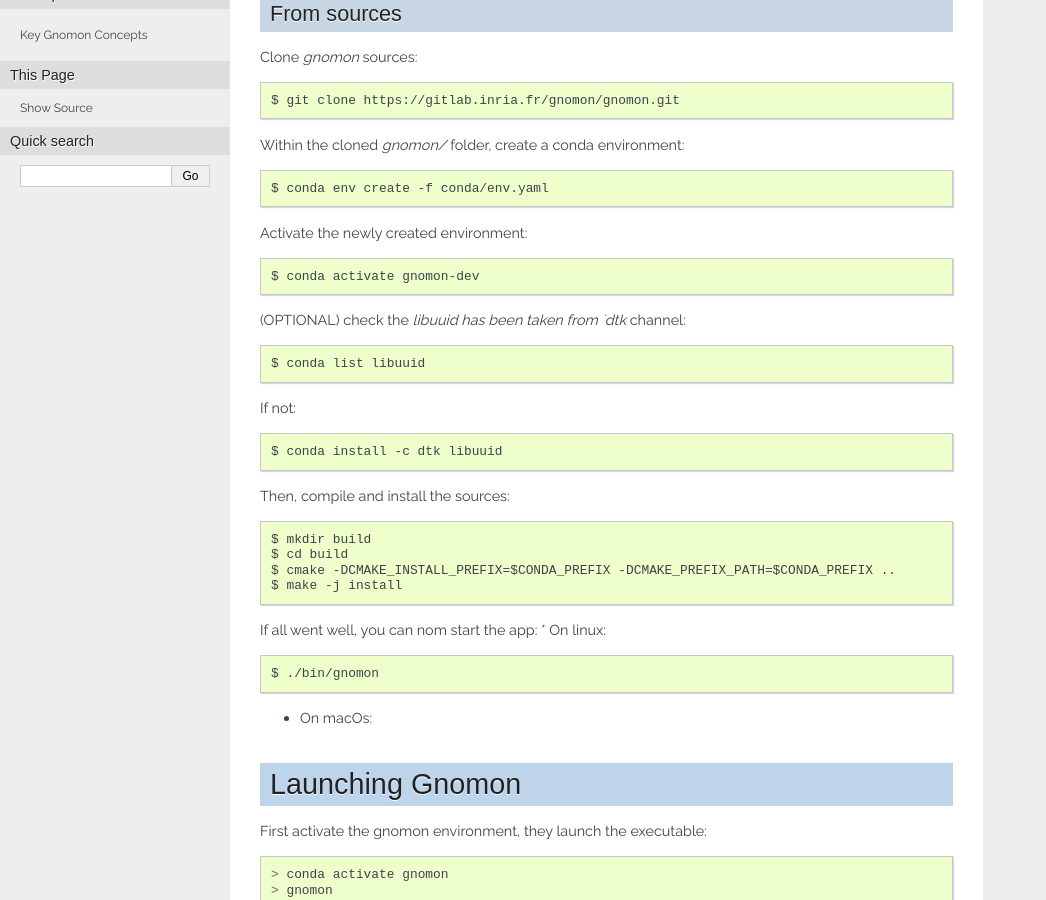
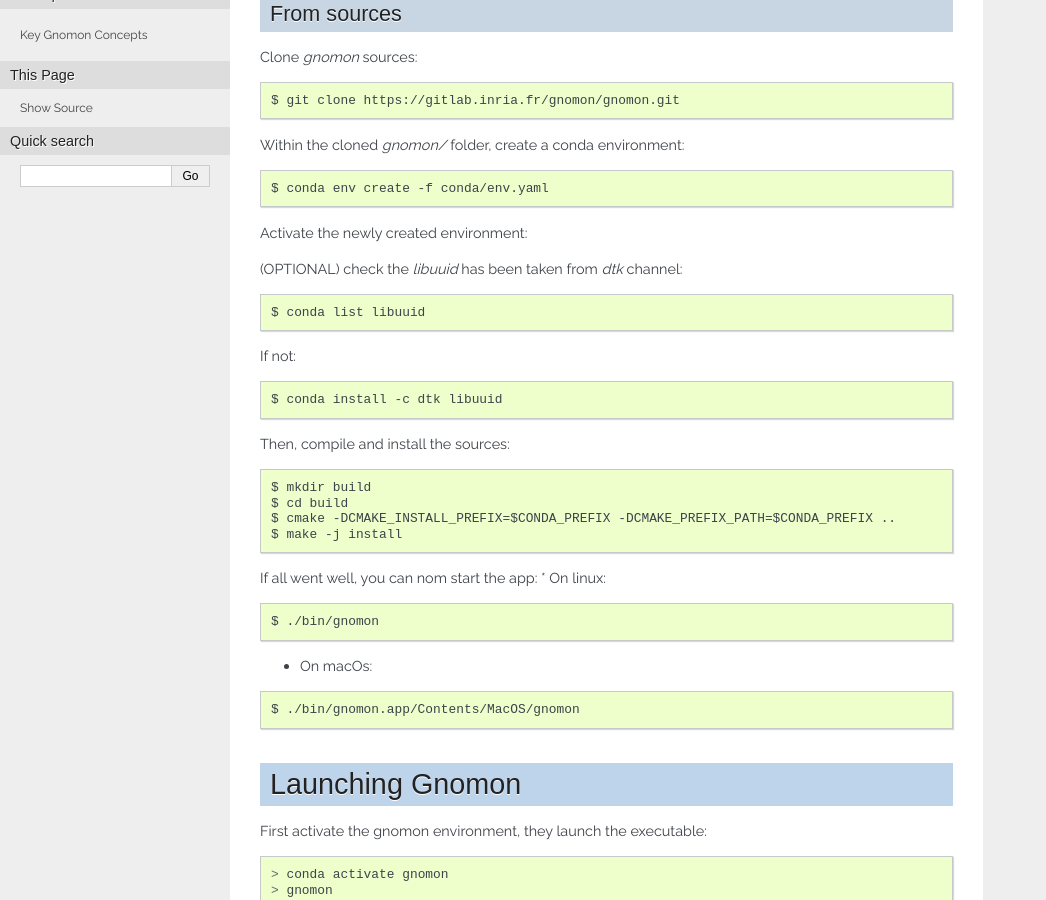
Before and after one commit to gnomon-inria/gnomon, a Sphinx documentation site: the page built from doc/installation.rst, in a window 1280 px wide and 900 px high, scrolled down 698 px. Shown: the whole window, without its empty margins (0-1046 px from the left). Built offline with Sphinx 7.4.7, drawn with Linux system fonts in a browser that asks for light colours; formulas are drawn with MathJax 3; some of the changed lines change nothing that is shown.

Commit message:
Update doc/installation.rst

```diff
--- a/doc/installation.rst
+++ b/doc/installation.rst
@@ -46,11 +46,11 @@
 
 Activate the newly created environment:
 
-.. code-block::
+.. code-block:
 
     $ conda activate gnomon-dev
 
-(OPTIONAL) check the `libuuid has been taken from `dtk` channel:
+(OPTIONAL) check the `libuuid` has been taken from `dtk` channel:
 
 .. code-block::
 
@@ -79,8 +79,11 @@
     $ ./bin/gnomon
 
 * On macOs:
+
 .. code-block::
+
     $ ./bin/gnomon.app/Contents/MacOS/gnomon
+
 =================
 Launching Gnomon
 =================
```
